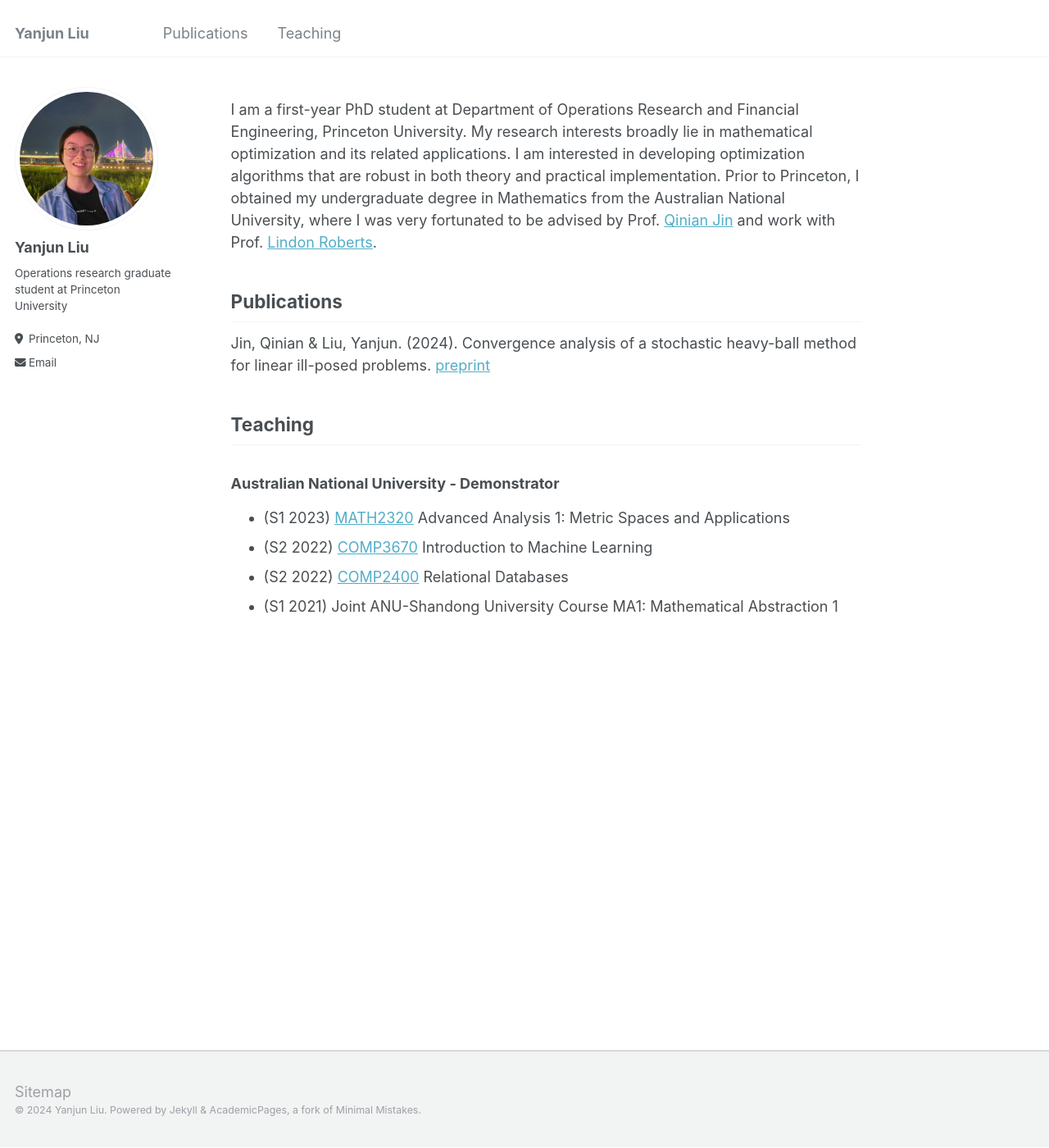
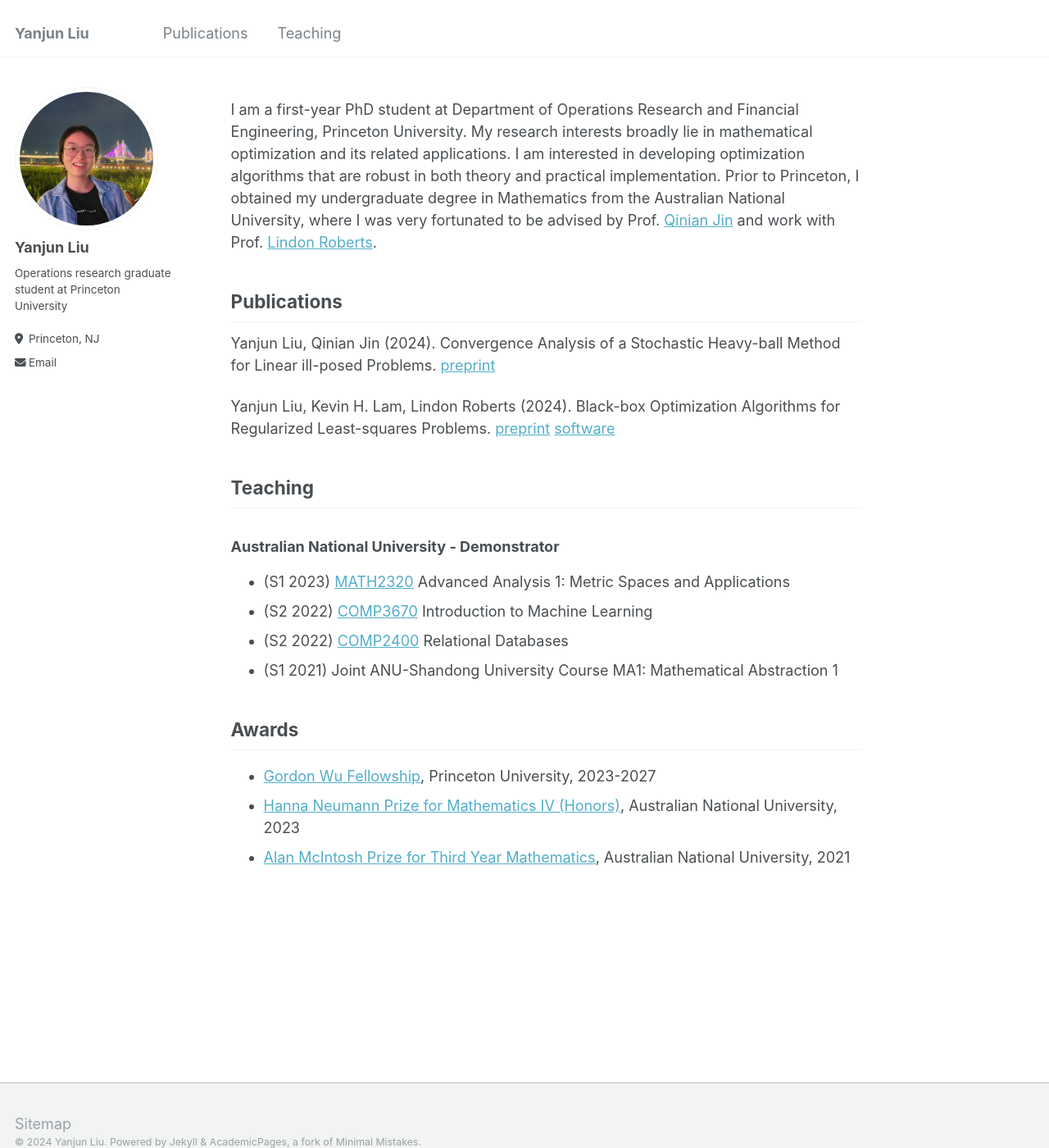
Before and after one commit to yanjunliu-regina/yanjunliu-regina.github.io, a Jekyll site: the page built from _pages/about.md, in a window 1280 px wide and 1400 px high. Shown: the whole window at 82% size. Built offline with Jekyll 4.4.1, drawn with Linux system fonts in a browser that asks for light colours.

Commit message:
Add dfo-lsr preprint details and github link; add awards

```diff
--- a/_pages/about.md
+++ b/_pages/about.md
@@ -10,8 +10,11 @@ I am a first-year PhD student at Department of Operations Research and Financial
 Prior to Princeton, I obtained my undergraduate degree in Mathematics from the Australian National University, where I was very fortunated to be advised by Prof. [Qinian Jin](https://researchers.anu.edu.au/researchers/jin-q) and work with Prof. [Lindon Roberts](https://lindonroberts.github.io/).
 
 <h2 id="publications">Publications</h2>
-Jin, Qinian & Liu, Yanjun. (2024). Convergence analysis of a stochastic heavy-ball method for linear ill-posed problems.
+Yanjun Liu, Qinian Jin (2024). Convergence Analysis of a Stochastic Heavy-ball Method for Linear ill-posed Problems.
 [preprint](https://arxiv.org/abs/2406.16814)
+
+Yanjun Liu, Kevin H. Lam, Lindon Roberts (2024). Black-box Optimization Algorithms for Regularized Least-squares Problems.
+[preprint](https://arxiv.org/abs/2407.14915) [software](https://github.com/yanjunliu-regina/dfols/tree/yanjun-dfols)
 
 <h2 id="teaching">Teaching</h2>
 ### Australian National University - Demonstrator
@@ -20,3 +23,8 @@ Jin, Qinian & Liu, Yanjun. (2024). Convergence analysis of a stochastic heavy-ba
 * (S2 2022) [COMP3670](https://programsandcourses.anu.edu.au/2022/course/COMP3670) Introduction to Machine Learning
 * (S2 2022) [COMP2400](https://programsandcourses.anu.edu.au/2022/course/COMP2400) Relational Databases
 * (S1 2021) Joint ANU-Shandong University Course MA1: Mathematical Abstraction 1
+
+<h2 id="awards">Awards</h2>
+* [Gordon Wu Fellowship](https://gradschool.princeton.edu/financial-support/fellowships/princeton-fellowships/gordon-wu-fellowship), Princeton University, 2023-2027
+* [Hanna Neumann Prize for Mathematics IV (Honors)](https://www.anu.edu.au/students/program-administration/prizes/hanna-neumann-prize-for-mathematics-iv-honours#:~:text=Overview,for%20Mathematics%20IV(H)), Australian National University, 2023
+* [Alan McIntosh Prize for Third Year Mathematics](https://www.anu.edu.au/students/program-administration/prizes/alan-mcintosh-prize-for-third-year-mathematics), Australian National University, 2021
```
